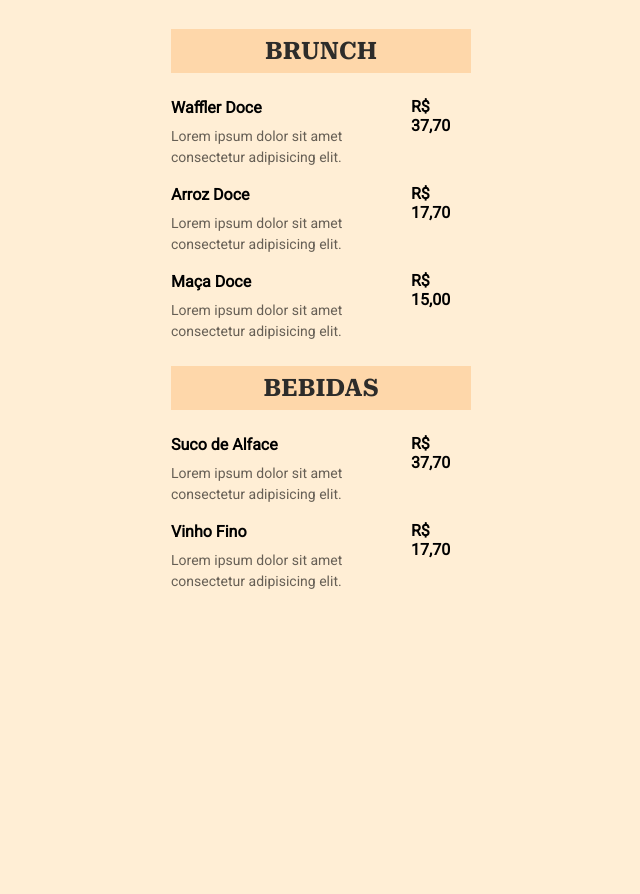
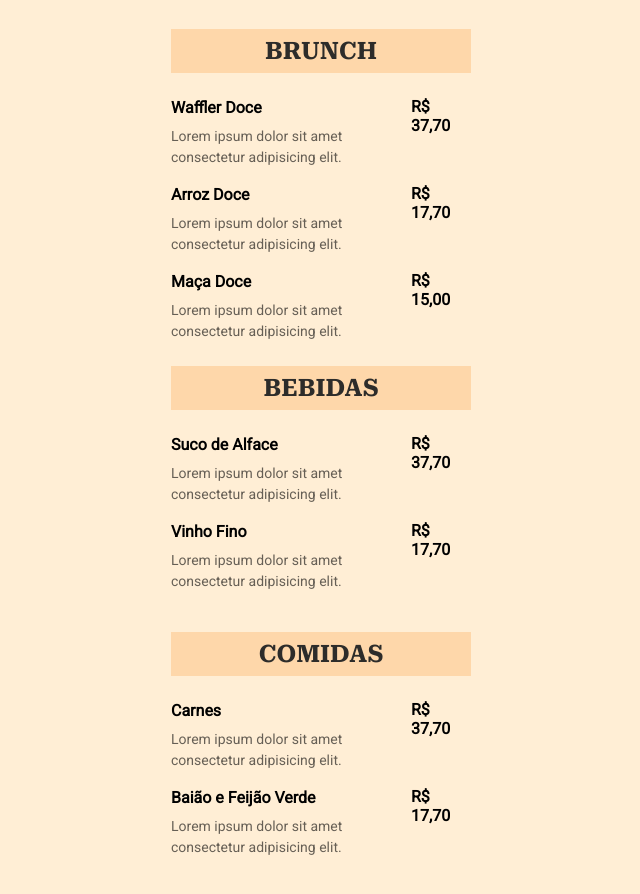
Before and after one commit to LeandroSBezerra/RocketSeat---Maratona-explorer-3, a plain HTML site: page index.html in a window 1280 px wide. Shown: the part 88-982 px from the top of the page, without its empty margins (319-959 px from the left). Before the commit the page ends 800 px from the top, so only its background shows below. Drawn offline with Linux system fonts and the light colour scheme.

Commit message:
secao-comidas-add

```diff
--- a/index.html
+++ b/index.html
@@ -80,5 +80,32 @@
             <li>
             </ul>
             </section>
+            <section>
+                  <h2>Comidas</h2>
+            <ul>
+                <li>
+                    <div class="details">
+                        <h3>Carnes</h3>
+                        <p class="description">
+                            Lorem ipsum dolor sit amet consectetur adipisicing elit.
+                        </p>
+                    </div>
+                        <strong class="price">
+                        R$ 37,70
+                        </strong>
+                </li>
+            <li>
+                    <div class="details">
+                        <h3>Baião e Feijão Verde</h3>
+                        <p class="description">
+                            Lorem ipsum dolor sit amet consectetur adipisicing elit.
+                        </p>
+                    </div>
+                        <strong class="price">
+                        R$ 17,70
+                        </strong>
+            <li>
+            </ul>
+            </section>
         </body>
 </html>
```
Lines whose indentation alone changed are shown as unchanged.
